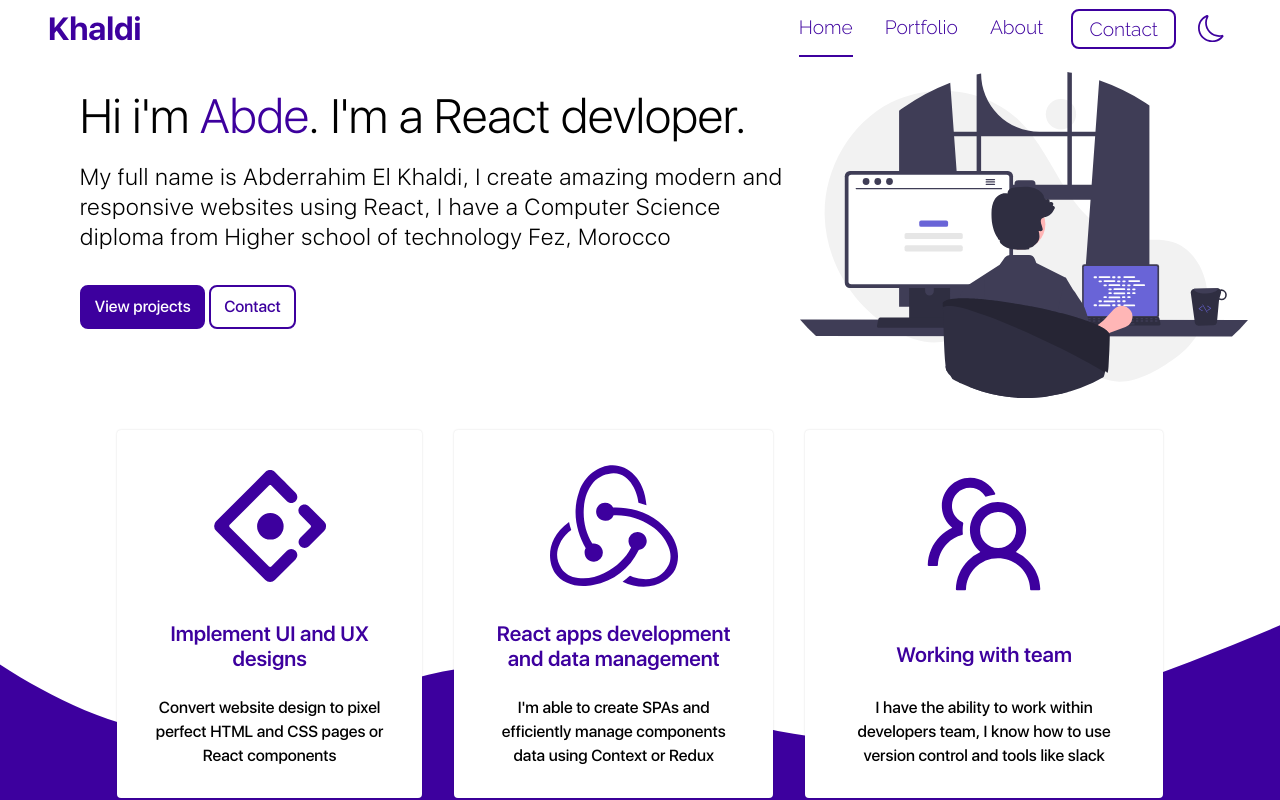
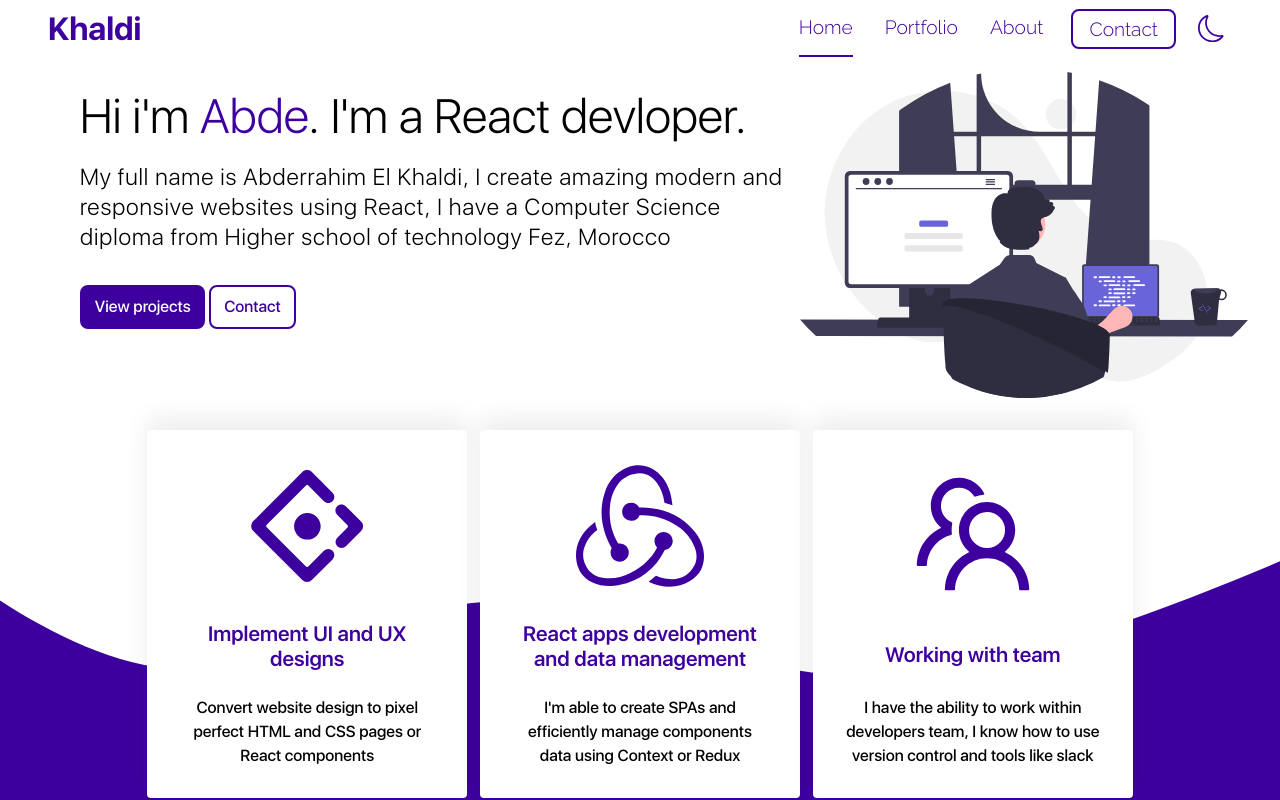
Before and after one commit to devkhaldi/portfolio, a React (Create React App) app: page / in a window 1280 px wide. Shown: the top 800 px of the page. Built offline with nearby package versions, Linux system fonts and the light colour scheme.

Commit message:
fix hero cards

```diff
--- a/src/home/Hero.css
+++ b/src/home/Hero.css
@@ -53,14 +53,14 @@
 /* Hero Cards */
 .hero-cards .cards {
   display: flex;
-  align-items: center;
-  justify-content: space-evenly;
+  justify-content: center;
   padding: 1rem;
 }
 .hero .hero-cards .card {
   border: none;
+  width: 20rem;
   background: var(--white);
-  box-shadow: 0 0px 2px rgba(0, 0, 0, 0.15);
+  box-shadow: 0 -0.75rem 1.5rem rgba(0, 0, 0, 0.07);
   padding: 2rem;
   text-align: center;
   display: flex;
@@ -68,6 +68,7 @@
   align-items: center;
   height: 23rem;
   transition: all 0.3s;
+  margin: 0 0.4rem;
 }
 
 .hero .hero-cards .card svg {
@@ -92,7 +93,7 @@
   left: -10%;
   z-index: -1;
   min-width: 120%;
-  bottom: -6rem;
+  bottom: -2rem;
   /* transform: rotateZ(6deg); */
 }
 /* Change first and third card position */
--- a/src/home/Hero.js
+++ b/src/home/Hero.js
@@ -33,13 +33,13 @@ const Hero = () => {
           <img src={illustration} alt='illustration' />
         </div>
       </div>
-      <div className='hero-cards container'>
+      <div className='hero-cards'>
         <div className='cards'>
-          <div className='card mx-md-3'>
+          <div className='card'>
             <div className='img-container'>
               <AiOutlineAntDesign size='8rem' />
             </div>
-            <div className='text-container' npm>
+            <div className='text-container'>
               <h3>Implement UI and UX designs</h3>
               <p>
                 Convert website design to pixel perfect HTML and CSS pages or
@@ -48,7 +48,7 @@ const Hero = () => {
             </div>
           </div>
 
-          <div className='card mx-md-3'>
+          <div className='card'>
             <div className='img-container'>
               <SiRedux size='8rem' />
             </div>
@@ -60,7 +60,7 @@ const Hero = () => {
               </p>
             </div>
           </div>
-          <div className='card mx-md-3'>
+          <div className='card'>
             <div className='img-container'>
               <AiOutlineTeam size='9rem' />
             </div>
```
